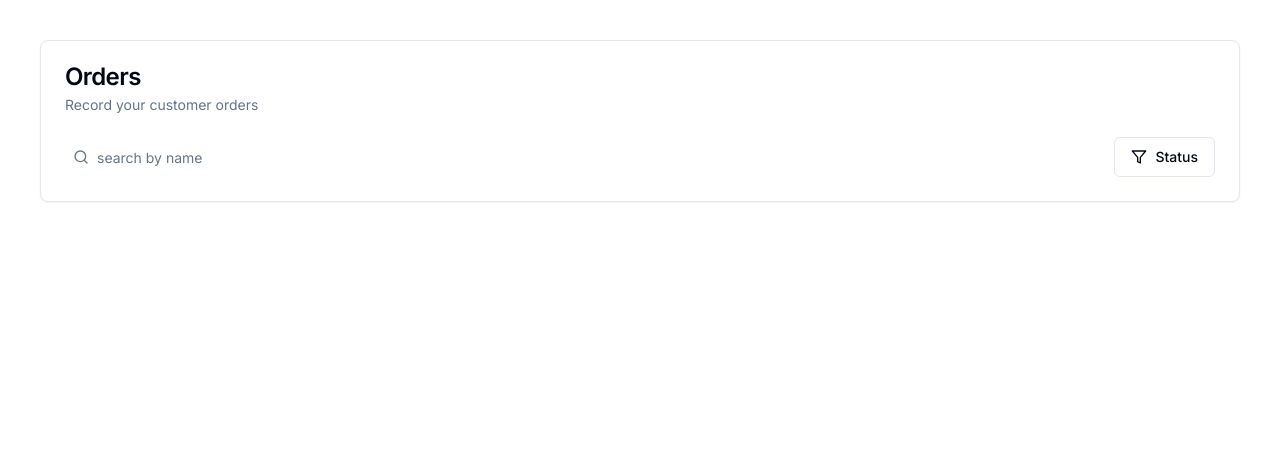
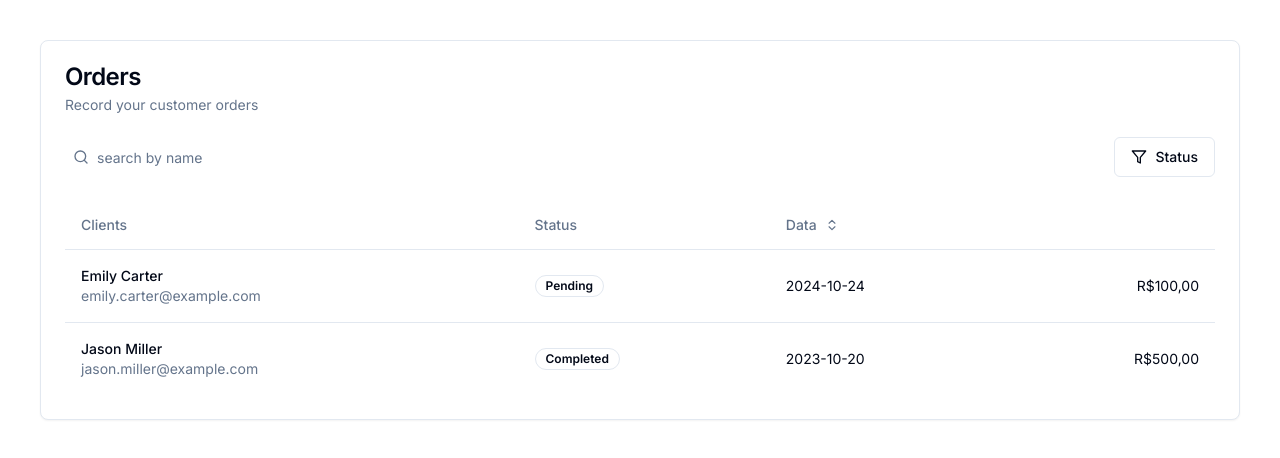
Before and after one commit to jessicasantosb/customer-orders-register, a Next.js app: page / in a window 1280 px wide. Shown: the top 458 px of the page. Built offline with nearby package versions, Linux system fonts and the light colour scheme.

Commit message:
feat: create orders table

```diff
--- a/src/components/orders-table.tsx
+++ b/src/components/orders-table.tsx
@@ -1,7 +1,61 @@
+import { ChevronsUpDown } from 'lucide-react';
+import { Badge } from './ui/badge';
+import {
+  Table,
+  TableBody,
+  TableCell,
+  TableHead,
+  TableHeader,
+  TableRow,
+} from './ui/table';
+
 export function OrdersTable() {
   return (
-    <section>
-      <h3>OrdersTable</h3>
-    </section>
+    <Table>
+      <TableHeader>
+        <TableRow>
+          <TableHead>Clients</TableHead>
+          <TableHead>Status</TableHead>
+          <TableHead className='flex items-center gap-2'>
+            Data
+            <ChevronsUpDown size={14} />
+          </TableHead>
+        </TableRow>
+      </TableHeader>
+
+      <TableBody>
+        <TableRow>
+          <TableCell>
+            <div className='font-medium'>Emily Carter</div>
+            <div className='hidden md:inline text-sm text-muted-foreground'>
+              emily.carter@example.com
+            </div>
+          </TableCell>
+          <TableCell>
+            <Badge variant='outline' className='text-xs'>
+              Pending
+            </Badge>
+          </TableCell>
+          <TableCell className='hidden md:table-cell'>2024-10-24</TableCell>
+          <TableCell className='text-right'>R$100,00</TableCell>
+        </TableRow>
+
+        <TableRow>
+          <TableCell>
+            <div className='font-medium'>Jason Miller</div>
+            <div className='hidden md:inline  text-sm text-muted-foreground'>
+              jason.miller@example.com
+            </div>
+          </TableCell>
+          <TableCell>
+            <Badge variant='outline' className='text-xs'>
+              Completed
+            </Badge>
+          </TableCell>
+          <TableCell className='hidden md:table-cell'>2023-10-20</TableCell>
+          <TableCell className='text-right'>R$500,00</TableCell>
+        </TableRow>
+      </TableBody>
+    </Table>
   );
 }
--- a/src/components/orders.tsx
+++ b/src/components/orders.tsx
@@ -1,6 +1,7 @@
-import { FilterDropdown, Input } from '@/components';
+import { FilterDropdown, Input, OrdersTable } from '@/components';
 import {
   Card,
+  CardContent,
   CardDescription,
   CardHeader,
   CardTitle,
@@ -17,6 +18,10 @@ export function Orders() {
           <FilterDropdown />
         </div>
       </CardHeader>
+
+      <CardContent>
+        <OrdersTable />
+      </CardContent>
     </Card>
   );
 }
```
